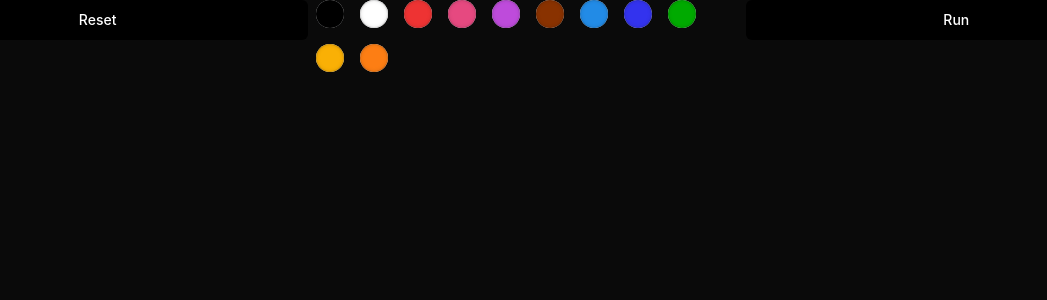
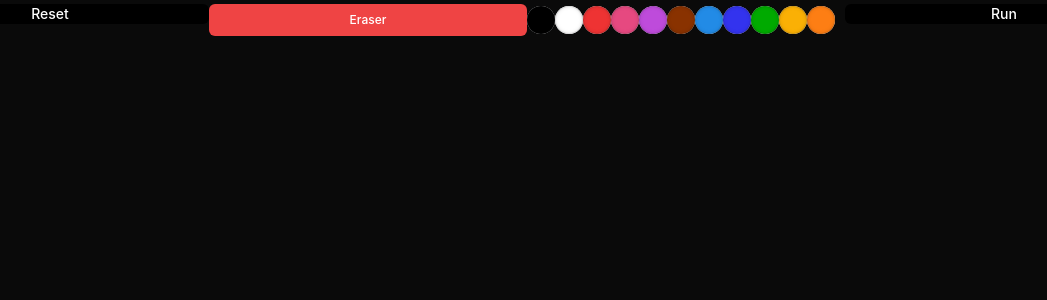
Before and after one commit to HarshaK-007/visionaryAi_fe, a React (Vite) app: page / in a window 1280 px wide. Shown: the top 300 px of the page, without its empty margins (113-1160 px from the left). Built offline with nearby package versions, Linux system fonts and the light colour scheme.

Commit message:
Fix layout gap after eraser button and standardize button sizes

```diff
--- a/src/components/ui/button.tsx
+++ b/src/components/ui/button.tsx
@@ -20,7 +20,7 @@ const buttonVariants = cva(
         link: "text-primary underline-offset-4 hover:underline",
       },
       size: {
-        default: "h-10 px-4 py-2",
+        default: "h-5 px-4 py-2",
         sm: "h-9 rounded-md px-3",
         lg: "h-11 rounded-md px-8",
         icon: "h-10 w-10",
@@ -44,7 +44,7 @@ const Button = React.forwardRef<HTMLButtonElement, ButtonProps>(
     const Comp = asChild ? Slot : "button"
     return (
       <Comp
-        className={cn(buttonVariants({ variant, size, className }))}
+        className={cn(buttonVariants({ variant, size}), className )}
         ref={ref}
         {...props}
       />
--- a/src/screens/home/index.tsx
+++ b/src/screens/home/index.tsx
@@ -25,6 +25,7 @@ export default function Home(){
     const [latexExpression, setLatexExpression] = useState<Array<string>>([]);
     const [latexPosition, setLatexPosition] = useState({ x: 10, y: 200 });
     const [dictOfVars, setDictOfVars] = useState({});
+    const [isEraserActive, setIsEraserActive] = useState(false); // Eraser state
 
     useEffect(() => {
         if (reset){
@@ -197,9 +198,14 @@ export default function Home(){
         if (canvas) {
             const ctx = canvas.getContext('2d'); // Get the 2D context
             if (ctx) {
-                ctx.strokeStyle = color; // Set the drawing color
-                ctx.lineTo(e.nativeEvent.offsetX, e.nativeEvent.offsetY); // Draw a line to the current mouse position
-                ctx.stroke(); // Apply the stroke
+                if (isEraserActive) {
+                    // Erasing logic
+                    ctx.clearRect(e.nativeEvent.offsetX - 3, e.nativeEvent.offsetY - 3, 6, 6); // Adjust size of eraser area
+                } else{
+                    ctx.strokeStyle = color; // Set the drawing color
+                    ctx.lineTo(e.nativeEvent.offsetX, e.nativeEvent.offsetY); // Draw a line to the current mouse position
+                    ctx.stroke(); // Apply the stroke
+                }
             }
         }
     };
@@ -207,19 +213,28 @@ export default function Home(){
     // Render method to return the UI components
     return (
         <>
-            <div className='grid grid-cols-3 gap-2'> {/* Grid layout for buttons */}
+            <div className='grid grid-cols-4 gap-0 m-1 p-0'> {/* Grid layout for buttons */}
                 <Button
                     onClick={() => {
                         console.log('Reset button clicked'); // Log the reset action
                         setReset(true); // Trigger canvas reset
                     }}
-                    className='z-20 bg-black text-white' // Button styling
+                    className='z-20 bg-black text-white m-0 p-0' // Button styling
                     variant='default'
                     color='black'
                 >
                     Reset {/* Button text */}
                 </Button>
-                <Group className='z-20'> {/* Grouping color swatches */}
+                <Button
+                    onClick={() => setIsEraserActive(!isEraserActive)} // Toggle eraser mode
+                    className='z-20 bg-red-500 text-white h-8 px-2 text-xs w-full'
+                    variant='default'
+                    color='red'
+                >
+                    {isEraserActive ? 'Stop Erasing' : 'Eraser'}
+                </Button>
+
+                <Group className='z-20 flex gap-0 m-0 p-0'> {/* Grouping color swatches */}
                     {SWATCHES.map((swatchColor: string) => ( // Map over available swatches
                         <ColorSwatch
                             key={swatchColor} // Unique key for each swatch
@@ -230,12 +245,13 @@ export default function Home(){
                 </Group>
                 <Button
                     onClick={sendData} // Call sendData on click
-                    className='z-20 bg-black text-white' // Button styling
+                    className='z-20 bg-black text-white m-0 p-0' // Button styling
                     variant='default'
                     color='black'
                 >
                     Run {/* Button text */}
                 </Button>
+
             </div>
             <canvas
                 ref={canvasRef} // Reference to the canvas element
```
